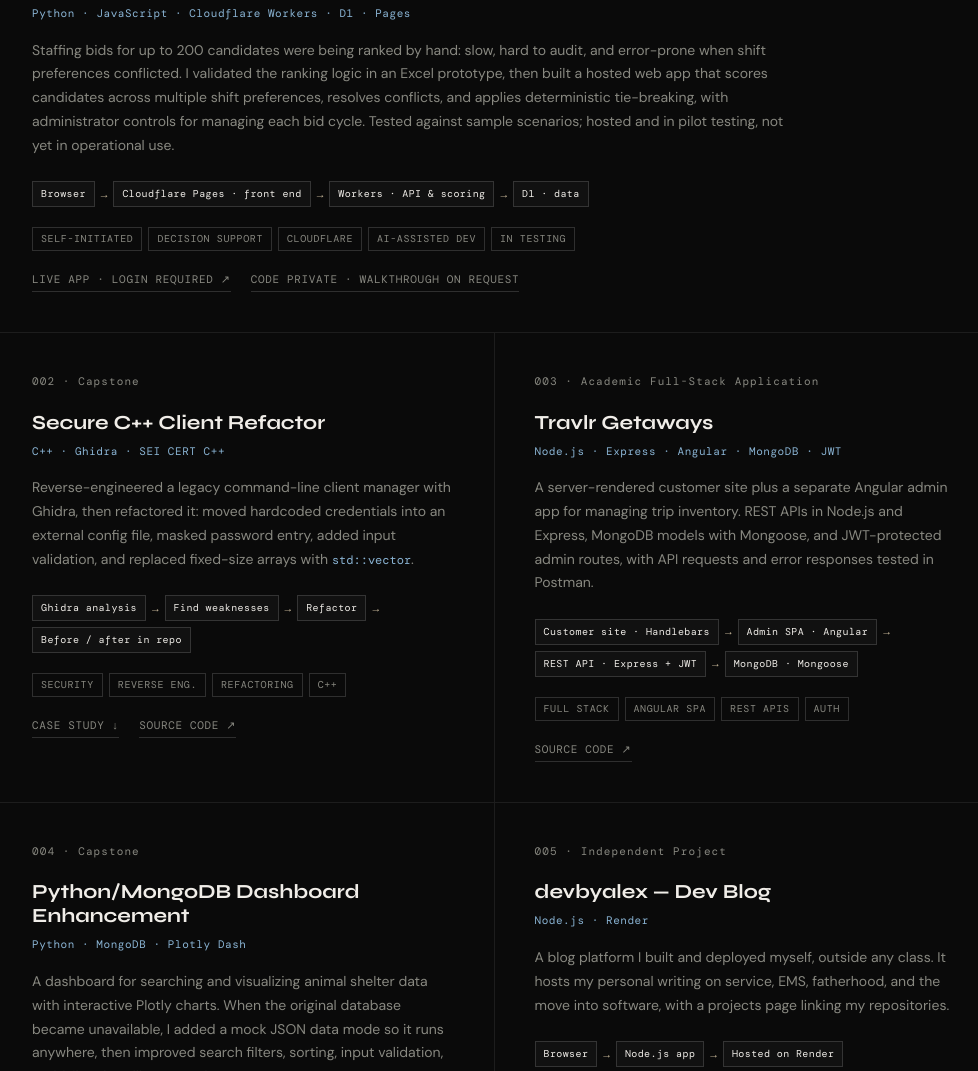
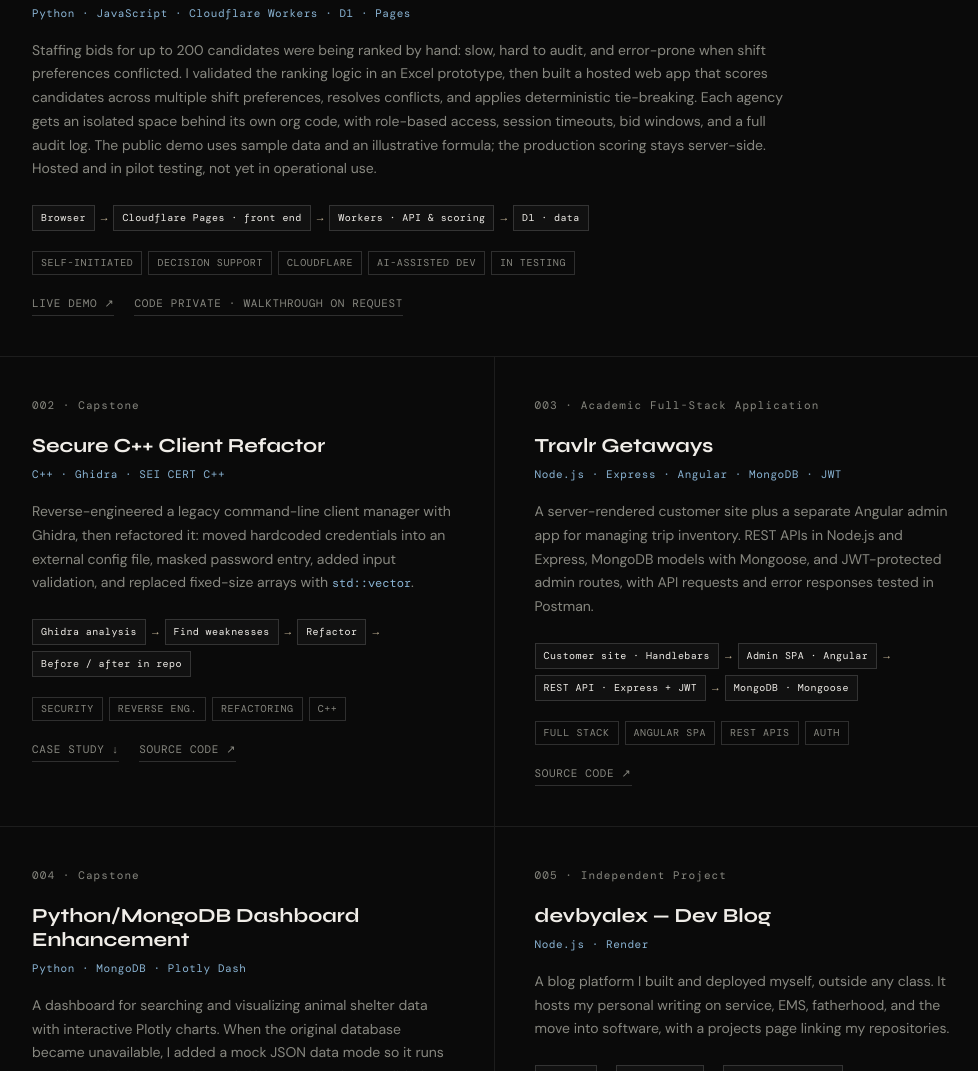
Before and after one commit to ademarco87/ademarco87.github.io, a plain HTML site: page index.html in a window 1280 px wide. Shown: the part 1413-2484 px from the top of the page, without its empty margins (146-1124 px from the left). Drawn offline with nearby package versions, Linux system fonts and the light colour scheme; a web font is replaced by a local one.

Commit message:
Link Workforce Allocation card to the live ShiftQ demo
- Replace the login-only link with the public demo
- Describe org-code isolation, role-based access, session timeouts,
  bid windows, and the audit log
- Note that the demo uses sample data and an illustrative formula

Co-Authored-By: Claude Opus 5.5 <noreply@anthropic.com>

```diff
--- a/index.html
+++ b/index.html
@@ -95,7 +95,7 @@
         <div class="project-num">001 · Independent Project · 2025–Present</div>
         <h3 class="project-title">Workforce Allocation &amp; Decision Support System</h3>
         <div class="project-stack">Python · JavaScript · Cloudflare Workers · D1 · Pages</div>
-        <p class="project-desc">Staffing bids for up to 200 candidates were being ranked by hand: slow, hard to audit, and error-prone when shift preferences conflicted. I validated the ranking logic in an Excel prototype, then built a hosted web app that scores candidates across multiple shift preferences, resolves conflicts, and applies deterministic tie-breaking, with administrator controls for managing each bid cycle. Tested against sample scenarios; hosted and in pilot testing, not yet in operational use.</p>
+        <p class="project-desc">Staffing bids for up to 200 candidates were being ranked by hand: slow, hard to audit, and error-prone when shift preferences conflicted. I validated the ranking logic in an Excel prototype, then built a hosted web app that scores candidates across multiple shift preferences, resolves conflicts, and applies deterministic tie-breaking. Each agency gets an isolated space behind its own org code, with role-based access, session timeouts, bid windows, and a full audit log. The public demo uses sample data and an illustrative formula; the production scoring stays server-side. Hosted and in pilot testing, not yet in operational use.</p>
         <div class="arch" aria-label="Architecture"><span class="arch-node">Browser</span><span class="arch-arrow" aria-hidden="true">→</span><span class="arch-node">Cloudflare Pages · front end</span><span class="arch-arrow" aria-hidden="true">→</span><span class="arch-node">Workers · API &amp; scoring</span><span class="arch-arrow" aria-hidden="true">→</span><span class="arch-node">D1 · data</span></div>
         <div class="project-tags">
           <span class="tag">Self-Initiated</span>
@@ -105,7 +105,7 @@
           <span class="tag">In Testing</span>
         </div>
         <div class="project-actions">
-          <a href="https://shiftqapp.com/login" target="_blank" rel="noopener">Live App · Login Required ↗</a>
+          <a href="https://shiftqapp.com/#demo" target="_blank" rel="noopener">Live Demo ↗</a>
           <a href="#contact">Code Private · Walkthrough on Request</a>
         </div>
       </div>
```
